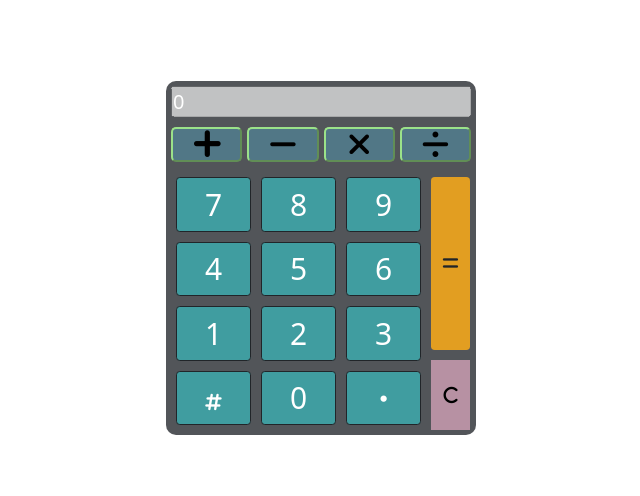
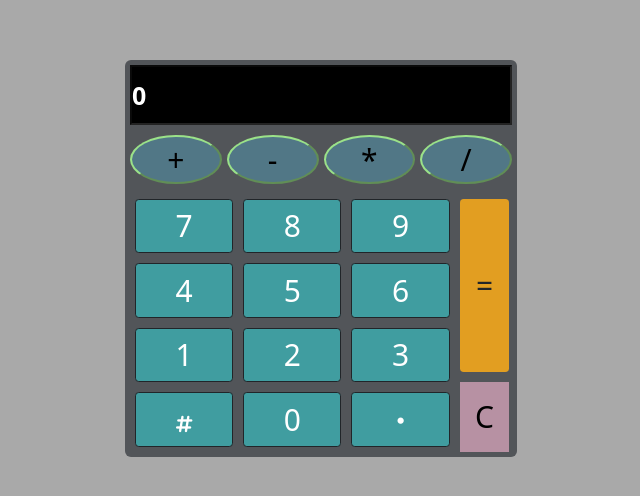
Before and after one commit to Hosam89/Calc, a website: page src/index.html in a window 1280 px wide. Shown: the part 142-638 px from the top of the page, without its empty margins (319-959 px from the left). Drawn offline with nearby package versions, Linux system fonts and the light colour scheme.

Commit message:
fontAwesome is out

```diff
--- a/src/index.html
+++ b/src/index.html
@@ -18,10 +18,13 @@
                 <input type="text" id="result" value="0" disabled>
             </div>
             <div class="buttons d-flex gap-2 justify-content-center">
-                <div><button class="functionButton plus" value="+"><i class="fa-solid fa-plus"></i></button> </div>
-                <div><button class="functionButton minus" value="-"><i class="fa-solid fa-minus"></i></button> </div>
-                <div><button class="functionButton multi" value="*"><i class="fa-solid fa-xmark"></i></button> </div>
-                <div><button class="functionButton divid" value="/"><i class="fa-solid fa-divide"></i></button> </div>
+                <div><button class="functionButton plus" value="+">+</button>
+                </div>
+                <div><button class="functionButton minus" value="-">-</button>
+                </div>
+                <div><button class="functionButton multi" value="*">*</button>
+                </div>
+                <div><button class="functionButton divid" value="/">/</button> </div>
             </div>
             <div class="panal d-flex gap-2">
                 <div class="numbers">
@@ -41,16 +44,16 @@
                         <div><button class="numericButton btn btn-dark three" value="3">3</button></div>
                     </div>
                     <div class="box d-flex">
-                        <div><button class="numericButton btn btn-dark " value="#"><i
-                                    class="fa-solid fa-hashtag"></i></button></div>
+                        <div><button class="numericButton btn btn-dark " value="#"><i class="fa-solid fa-hashtag"
+                                    value="#"></i></button></div>
                         <div><button class="numericButton btn btn-dark " value="0">0</button></div>
-                        <div><button class="numericButton btn btn-dark " value="."><i
-                                    class="fa-solid fa-circle"></i></button></div>
+                        <div><button class="numericButton btn btn-dark " value="."><i class="fa-solid fa-circle"
+                                    value="."></i></button></div>
                     </div>
                 </div>
                 <div class="equal">
-                    <button class="functionButton result btn" value="="><i class="fa-solid fa-equals"></i></button>
-                    <button class="functionButton clear" value="C"><i class="fa-solid fa-c"></i></button>
+                    <button class="functionButton result btn" value="=">=</button>
+                    <button class="functionButton clear" value="C">C</i></button>
                 </div>
             </div>
         </div>
--- a/src/style.sass
+++ b/src/style.sass
@@ -10,36 +10,37 @@ body
 .wrapper
     width: 100%
     height: 100%
+    background-color: darkgray
     .calcBody
         background-color: #525559
         padding: .5rem
-        border-radius: 10px
+        border-radius: 6px
         .outPut
-            height: 10%
+            height: 60px
             input
                 width: 100%
                 height: 100%
-                font-size: 2rem
+                font-size: 2.5rem
                 color: white
+                background-color: black
+                font-weight: 700
         .buttons
             width: 100%
             height: 10%
             div
-                width: 24%
+                width: 30%
                 height: 100%
                 button
                     width: 100%
-                    height: 100%
-                    font-size: 5rem
-                    border-radius: 5px
+                    height: 80%
+                    font-size: 3rem
+                    border-radius: 50%
                     display: flex
                     justify-content: center
                     align-items: center
                     background-color: #517786
                     border-color: #9BE289
-                    i
-                        color: black
-                        font-family: fontawesome, sans-serif
+
         .panal
             height: 80%
             .numbers
```
Also changed, not shown: src/style/style.css, 1 other file.
